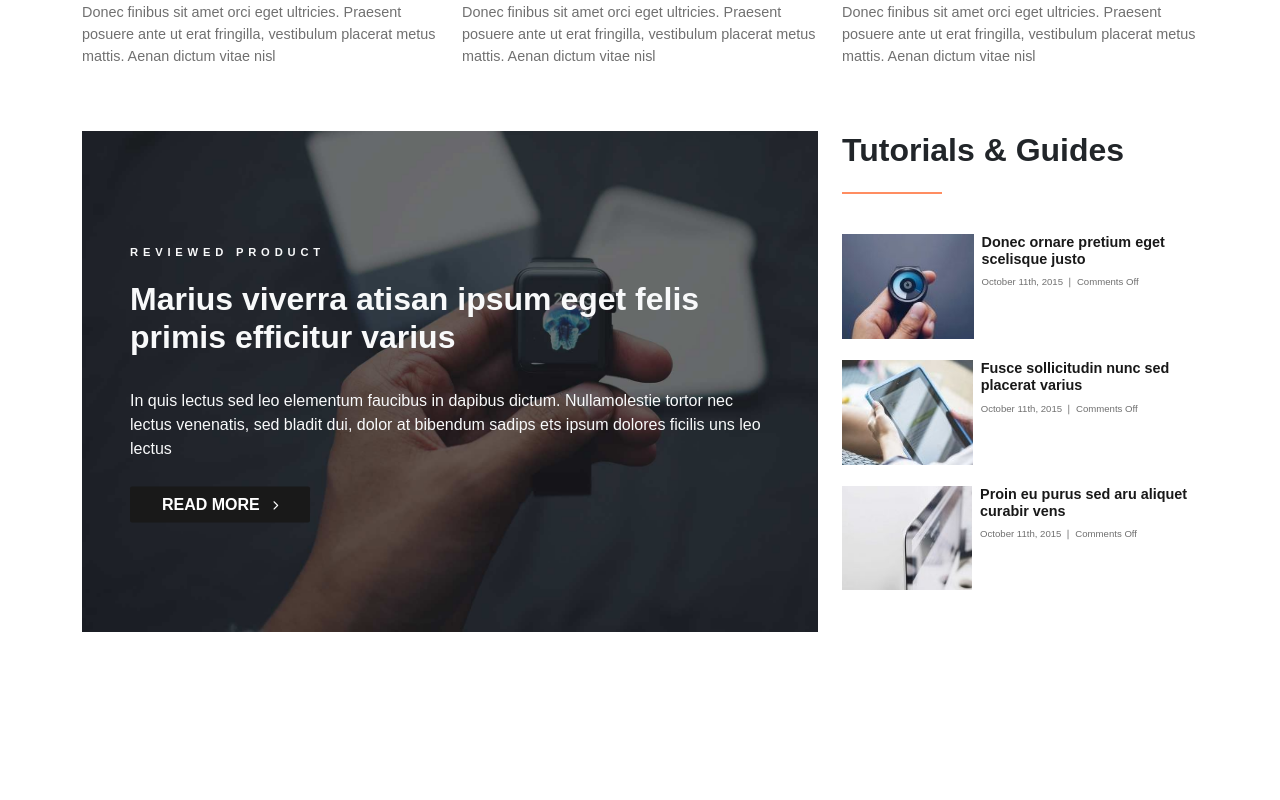
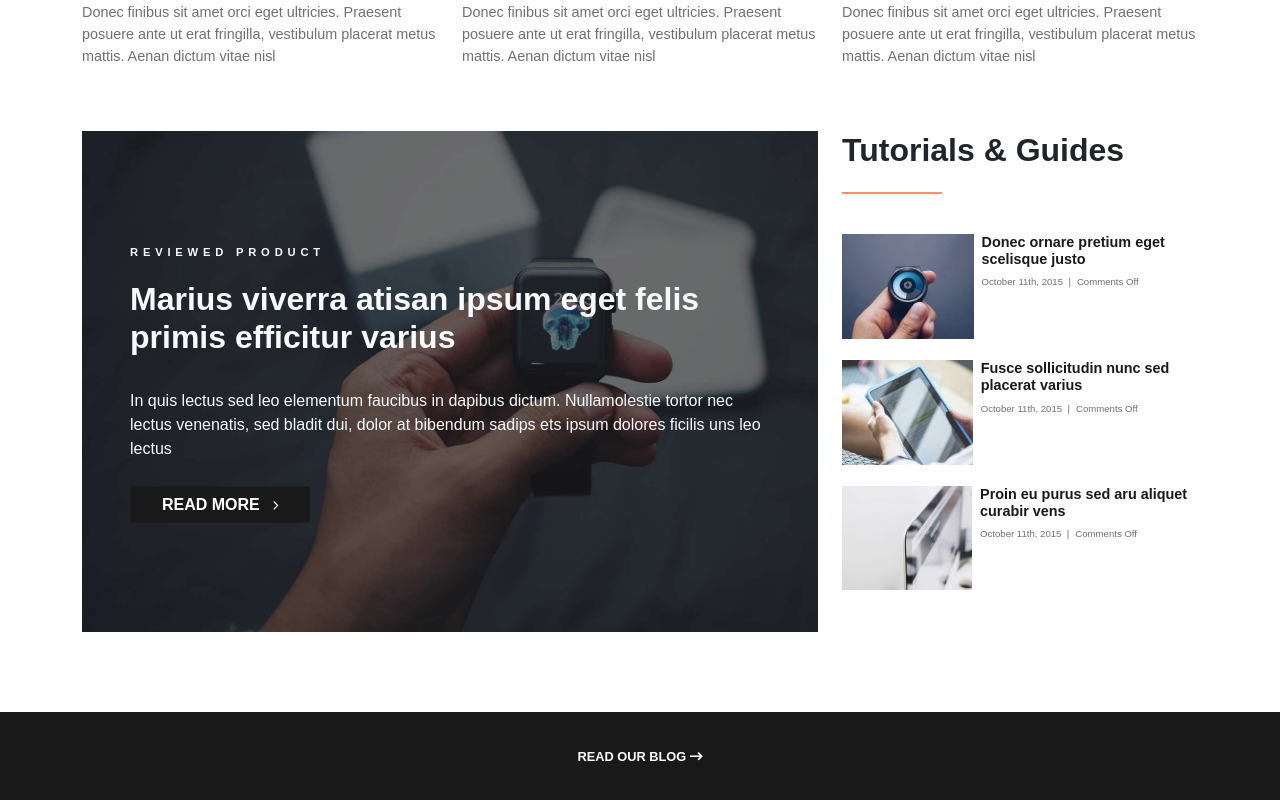
Before and after one commit to BetterCallAle/proj-html-vuejs, a Vue app: page / in a window 1280 px wide. Shown: the part 2452-3252 px from the top of the page. Before the commit the page ends 3164 px from the top, so only its background shows below. Built offline with nearby package versions, Linux system fonts and the light colour scheme; a small style sheet from the web is missing.

Commit message:
AppSpacing created

```diff
--- a/src/App.vue
+++ b/src/App.vue
@@ -3,13 +3,15 @@ import AppHeader from './components/AppHeader.vue';
 import JumboTop from './components/JumboTop.vue';
 import AppDescription from './components/AppDescription.vue';
 import ArticleSection from './components/ArticleSection.vue';
+import AppSpacing from './components/AppSpacing.vue';
 import {store} from "./store";
 export default{
   components:{
     AppHeader,
     JumboTop,
     AppDescription,
-    ArticleSection
+    ArticleSection,
+    AppSpacing
   },
   data(){
     return{
@@ -54,6 +56,7 @@ export default{
     <JumboTop />
     <AppDescription />
     <ArticleSection />
+    <AppSpacing :text="'read our blog'" />
   </main>
 
 </template>
--- /dev/null
+++ b/src/components/AppSpacing.vue
@@ -0,0 +1,32 @@
+<script>
+export default{
+    name: "AppSpacing",
+    props:{
+        text: String
+    }
+}
+</script>
+
+<template>
+    <section class="app-spacing text-center">
+        <a href="#" class="app-spacing-link">
+            {{ text }}
+            <i class="fa-solid fa-arrow-right-long"></i>
+        </a>
+    </section>
+</template>
+
+<style lang="scss" scoped>
+@use "../styles/partials/variables" as *;
+.app-spacing{
+    padding: 2rem 0;
+    background-color: $heading-txt-color;
+    color: white;
+
+    .app-spacing-link{
+        font-size: .8rem;
+        font-weight: 700;
+        text-transform: uppercase;
+    }
+}
+</style>
```
